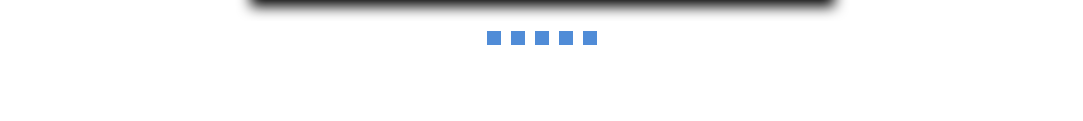
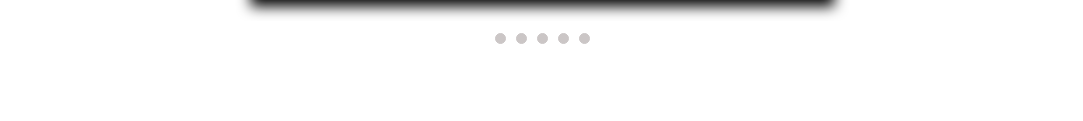
Before and after one commit to VladislavReb/IIH-GmbH, a website: page index.html in a window 1280 px wide. Shown: the part 2294-2415 px from the top of the page, without its empty margins (98-1181 px from the left). Drawn offline with nearby package versions, Linux system fonts and the light colour scheme.

Commit message:
stilized gray slick dotts

```diff
--- a/style/home/fourth_section.scss
+++ b/style/home/fourth_section.scss
@@ -55,10 +55,11 @@
   }
 
   .slick-dots li > button {
-    width:14px;
-    height:14px;
-    background-color: $corp_color;
-    border:1px solid $corp_color;
+    width:11px;
+    height:11px;
+    background-color: #cbc6c6;
+    border:1px solid #cbc6c6;
+    border-radius: 25px;
     font-size: 0;
   }
 }
```
Also changed, not shown: style/home/index.css, 1 other file.
